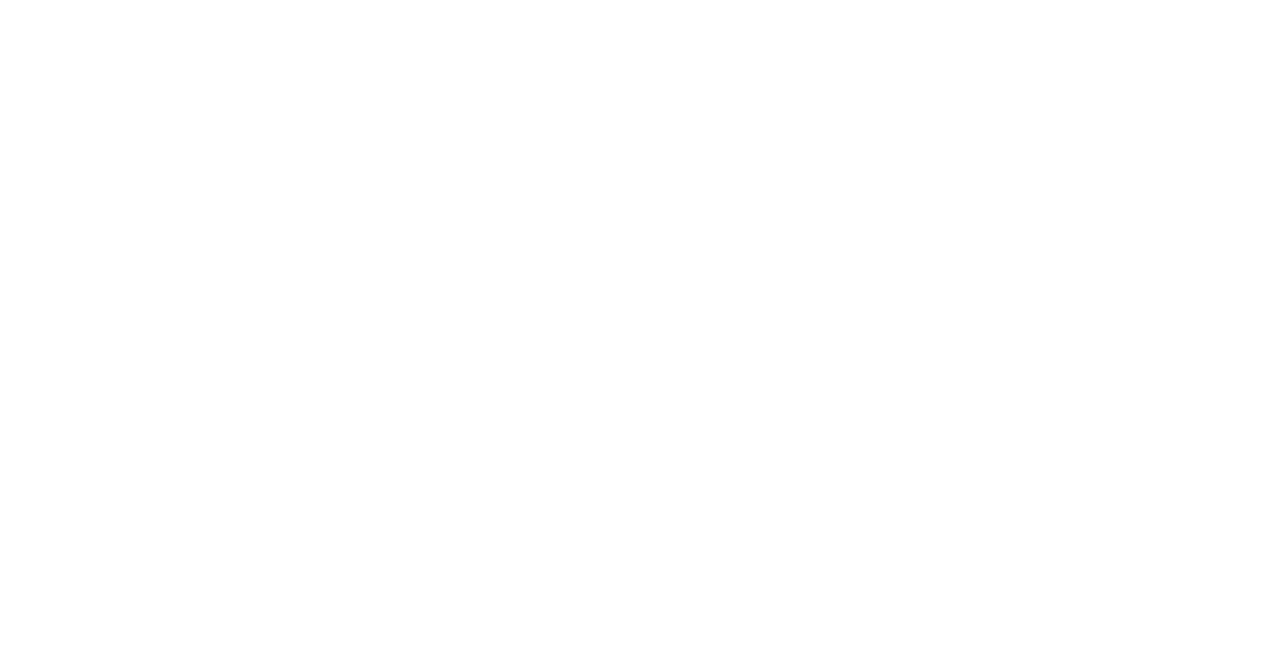
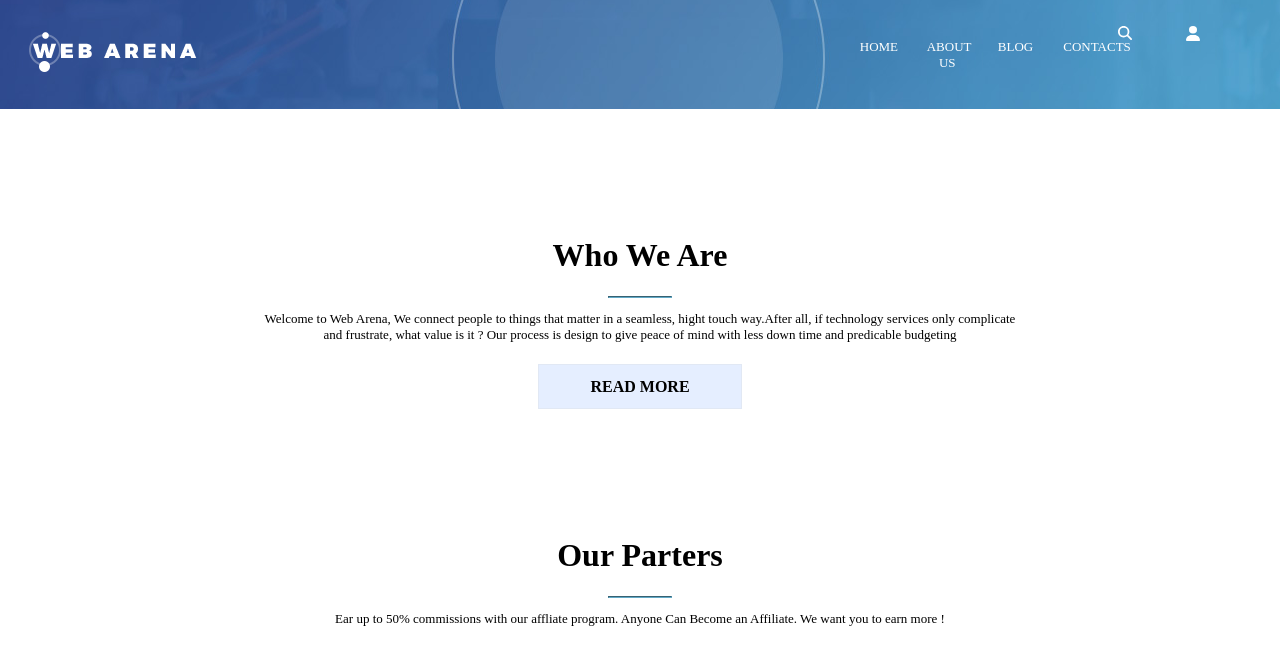
Before and after one commit to Mad2520/bloc1, a plain HTML site: page docs/pages/td3/about-us.html in a window 1280 px wide. Drawn offline with Linux system fonts and the light colour scheme.

Commit message:
mise en forme html et mise en forme css about us

```diff
--- a/docs/assets/css/td3/web-arena.css
+++ b/docs/assets/css/td3/web-arena.css
@@ -0,0 +1,59 @@
+#bloc{
+    display: grid;
+    grid-template-columns: 2fr 1fr;
+    background-image: url("../images/header-bg.jpg");
+    padding:2%;
+    background-position: center;
+    align-items: center;
+
+
+}
+
+body{
+    margin:auto;
+}
+
+#bloc2{
+    display: grid;
+    grid-template-columns: 1fr 1fr 1fr 1fr 1fr 1fr;
+}
+
+.bloc3 p{
+    color:white;
+    text-transform: uppercase;
+    text-align: center;
+}
+
+.bloc3 img {
+    width : 20%;
+}
+
+h1{
+    text-align: center;
+    margin-top:10%;
+}
+
+hr{
+    margin-right: 47.5%;
+    margin-left: 47.5%;
+    text-align: center;
+    border-color:rgb(97, 169, 198);
+    border-width:1px;
+}
+
+p{
+    text-align: center;
+    font-size: small;
+    margin-left: 20%;
+    margin-right: 20%;
+}
+
+h4{
+    text-align: center;
+    text-transform: uppercase;
+    border : solid 1px rgb(225, 232, 244);
+    background-color: rgb(229, 238, 255);
+    margin-left: 42%;
+    margin-right: 42%;
+    padding:1%;
+}
--- a/docs/pages/td3/about-us.html
+++ b/docs/pages/td3/about-us.html
@@ -9,7 +9,50 @@
 </head>
 
 <body>
+    <header>
+        <div id="bloc">
+        <div id="bloc1">
+            <img
+            class="fit-picture"
+            src="../../assets/css/images/logo.png"
+            alt="logo" />
+        </div>
+        <div id="bloc2">
+            <div class="bloc3">
+                <p> home </p>
+            </div>
+            <div class="bloc3">
+                <p> about us </p>
+            </div>
+            <div class="bloc3">
+                <p> blog </p>
+            </div>
+            <div class="bloc3">
+                <p> contacts </p>
+            </div>
+            <div class="bloc3">
+                <img
+                    class="fit-picture"
+                    src="../../assets/css/images/magnifying-glass-solid.svg"
+                    alt="search" />
+            </div>
+            <div class="bloc3">
+                <img
+                    class="fit-picture"
+                    src="../../assets/css/images/user-solid.svg"
+                    alt="user" />
+            </div>
+        </div>
+    </div>
+   </header>
 
+   <h1> Who We Are </h1>
+   <hr>
+   <p> Welcome to Web Arena, We connect people to things that matter in a seamless, hight touch way.After all, if technology services only complicate and frustrate, what value is it ? Our process is design to give peace of mind with less down time and predicable budgeting </p>
+   <h4> read more</h4>
+   <h1> Our Parters</h1>
+   <hr>
+   <p> Ear up to 50% commissions with our affliate program. Anyone Can Become an Affiliate. We want you to earn more !</p>
 
 </body>
 </html>
```
Also changed, not shown: docs/assets/css/images/magnifying-glass-solid.svg (added), docs/assets/css/images/user-solid.svg (added).
